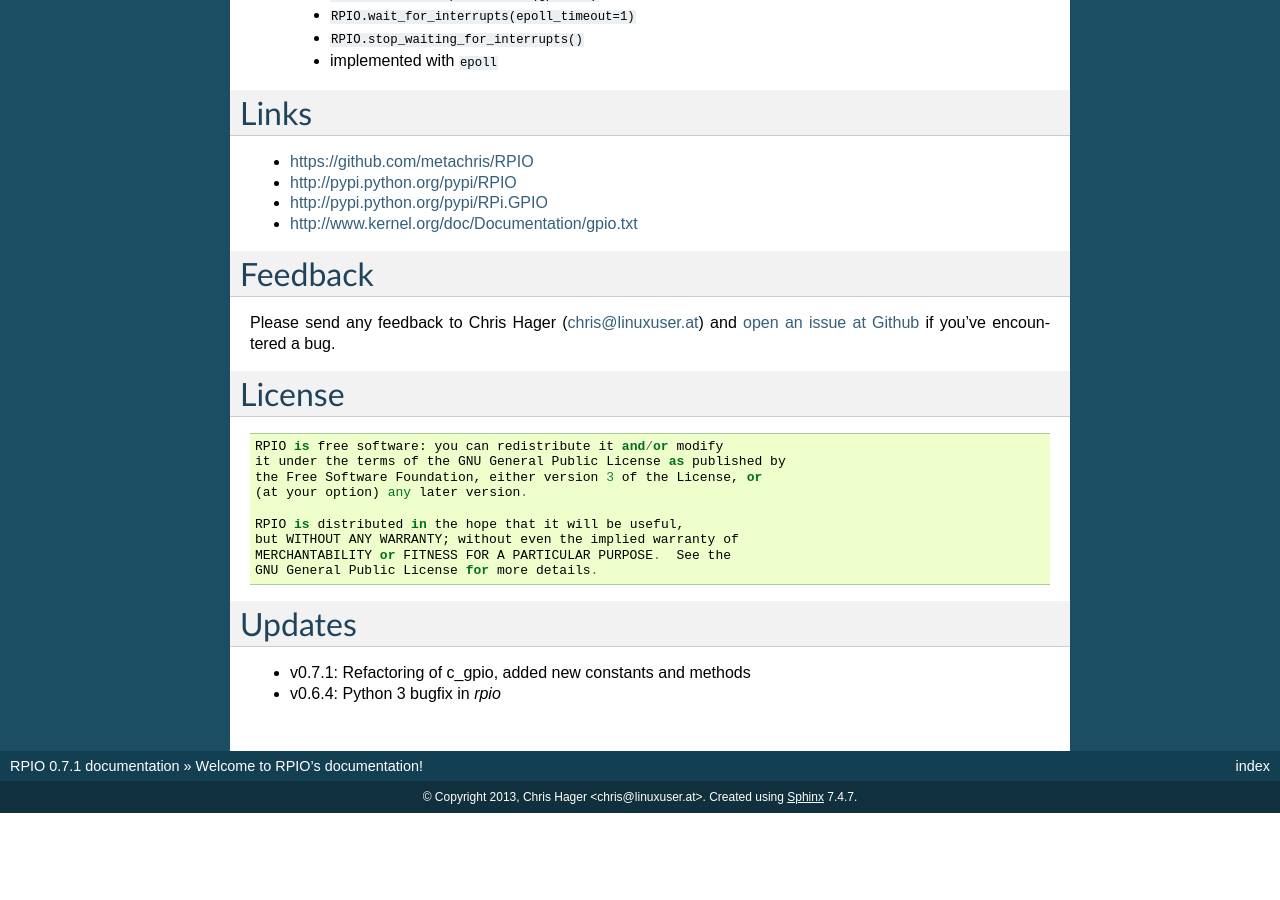
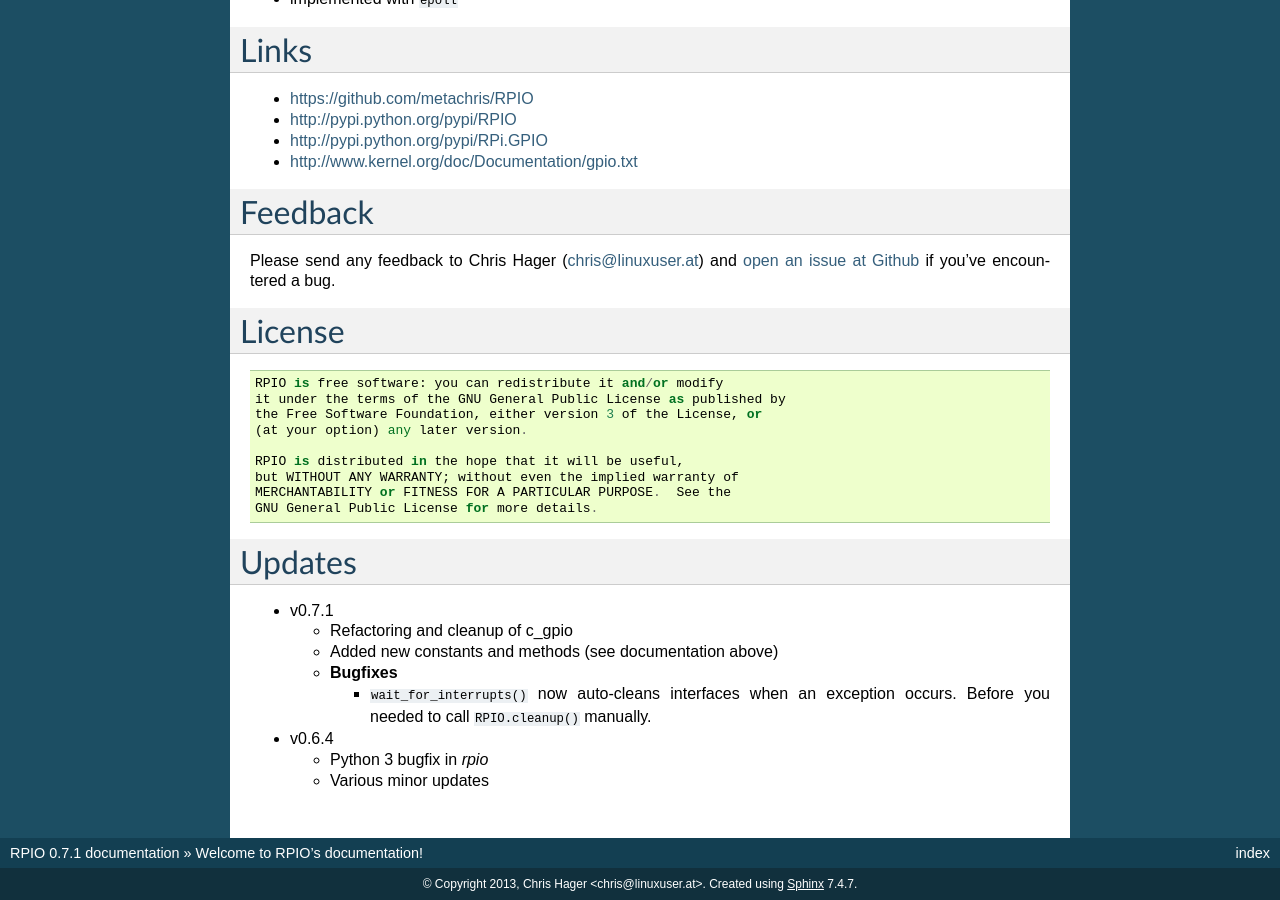
Before and after one commit to metachris/RPIO, a Sphinx documentation site: the page built from documentation/source/index.rst, in a window 1280 px wide and 900 px high, scrolled down 3501 px. Built offline with Sphinx 7.4.7, drawn with Linux system fonts in a browser that asks for light colours; before the commit the page ends 4314 px from its top, so only the background shows below that; some of the changed text lies outside the part shown.

Commit message:
Bugfix for RPIO: when exception occurs while in wait_for_interrupts(), RPIO now auto-cleans the interfaces in /sys/class/gpio

```diff
--- a/documentation/source/index.rst
+++ b/documentation/source/index.rst
@@ -210,25 +206,25 @@ Additions to RPi.GPIO
 
 Additional Constants
 
-  * ``RPIO.RPI_REVISION`` (either ``1`` or ``2``)
-  * ``RPIO.RPI_REVISION_HEX`` (``0002`` .. ``000f``)
+* ``RPIO.RPI_REVISION`` (either ``1`` or ``2``)
+* ``RPIO.RPI_REVISION_HEX`` (``0002`` .. ``000f``)
 
 Additional Methods
 
-  * ``RPIO.forceinput(gpio_id)`` - reads the value of any gpio without needing to call setup() first
-  * ``RPIO.forceoutput(gpio_id, value)`` - writes a value to any gpio without needing to call setup() first (**warning**: this can potentially harm
-    your Raspberry)
-  * ``RPIO.gpio_function(gpio_id)`` - returns the current setup of a gpio (``IN, OUT, ALT0``)
-  * ``RPIO.is_valid_gpio_id(gpio_id)`` - returns True if the supplied gpio_id is valid on this board
-  * ``RPIO.rpi_sysinfo()`` - returns ``(model, revision, mb-ram and maker)`` of this Raspberry
+* ``RPIO.forceinput(gpio_id)`` - reads the value of any gpio without needing to call setup() first
+* ``RPIO.forceoutput(gpio_id, value)`` - writes a value to any gpio without needing to call setup() first
+  (**warning**: this can potentially harm your Raspberry)
+* ``RPIO.gpio_function(gpio_id)`` - returns the current setup of a gpio (``IN, OUT, ALT0``)
+* ``RPIO.is_valid_gpio_id(gpio_id)`` - returns True if the supplied gpio_id is valid on this board
+* ``RPIO.rpi_sysinfo()`` - returns ``(model, revision, mb-ram and maker)`` of this Raspberry
 
 Interrupt Handling
 
-  * ``RPIO.add_interrupt_callback(gpio_id, callback, edge='both', threaded_callback=False)``
-  * ``RPIO.del_interrupt_callback(gpio_id)``
-  * ``RPIO.wait_for_interrupts(epoll_timeout=1)``
-  * ``RPIO.stop_waiting_for_interrupts()``
-  *  implemented with ``epoll``
+* ``RPIO.add_interrupt_callback(gpio_id, callback, edge='both', threaded_callback=False)``
+* ``RPIO.del_interrupt_callback(gpio_id)``
+* ``RPIO.wait_for_interrupts(epoll_timeout=1)``
+* ``RPIO.stop_waiting_for_interrupts()``
+*  implemented with ``epoll``
 
 
 Links
@@ -268,5 +264,16 @@ License
 Updates
 =======
 
-* v0.7.1: Refactoring of c_gpio, added new constants and methods
-* v0.6.4: Python 3 bugfix in `rpio`
+* v0.7.1
+
+  * Refactoring and cleanup of c_gpio
+  * Added new constants and methods (see documentation above)
+  * **Bugfixes**
+
+    * ``wait_for_interrupts()`` now auto-cleans interfaces when an exception occurs. Before you needed to call ``RPIO.cleanup()`` manually.
+
+
+* v0.6.4
+
+  * Python 3 bugfix in `rpio`
+  * Various minor updates
```
Also changed, not shown: other parts of documentation/source/index.rst (+1 -5 lines), README.txt (+15 -8 lines), source/RPIO.py (+16 -13 lines), 5 other files.
